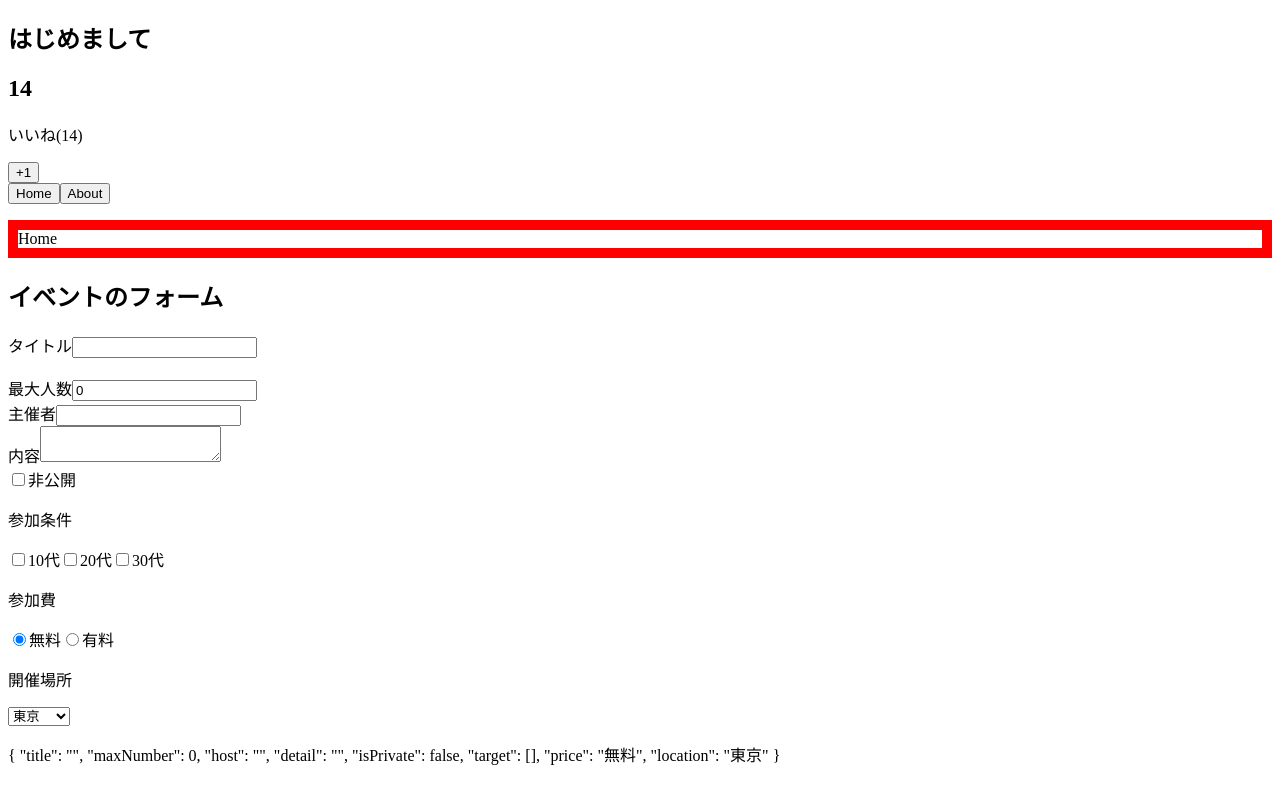
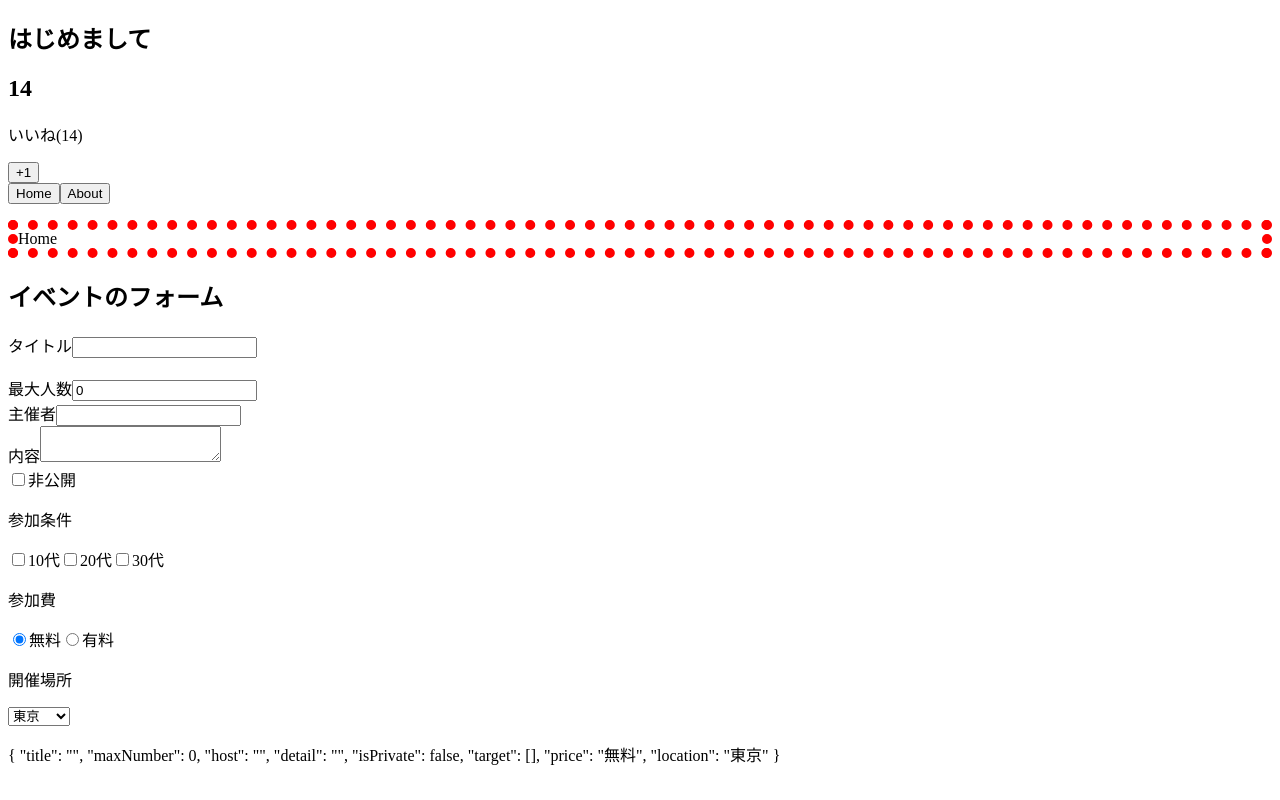
Before and after one commit to tyamap/study, a Vue app in the folder vuejs/vueCLI/practice/: page / in a window 1280 px wide. Built offline with nearby package versions, Linux system fonts and the light colour scheme.

Commit message:
カスタムディレクティブと引数

```diff
--- a/vuejs/vueCLI/practice/src/components/Home.vue
+++ b/vuejs/vueCLI/practice/src/components/Home.vue
@@ -1,5 +1,5 @@
 <template>
   <div>
-    <p v-border="{width: '10px', color: 'red'}">Home</p>
+    <p v-border:dotted="{width: '10px', color: 'red'}">Home</p>
   </div>
 </template>
--- a/vuejs/vueCLI/practice/src/main.js
+++ b/vuejs/vueCLI/practice/src/main.js
@@ -10,8 +10,9 @@ Vue.component('LikeNumber', LikeNumber)
 Vue.directive("border", function (el, binding) {
   // bindとupdateフックに適用される
   el.style.border = 'solid black 2px'; // DOM要素に対する操作
-  el.style.borderWidth = binding.value.width; // 引数を受け取る
+  el.style.borderWidth = binding.value.width; // 属性値を受け取る
   el.style.borderColor = binding.value.color;
+  el.style.borderStyle = binding.arg; // 引数を受け取る
 })
 
 new Vue({
```
